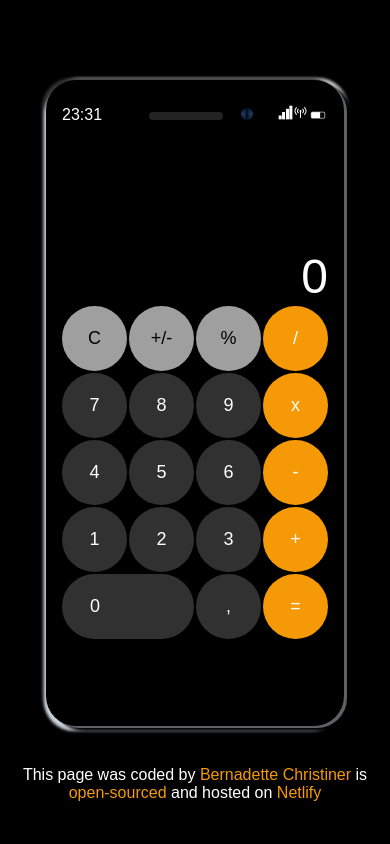
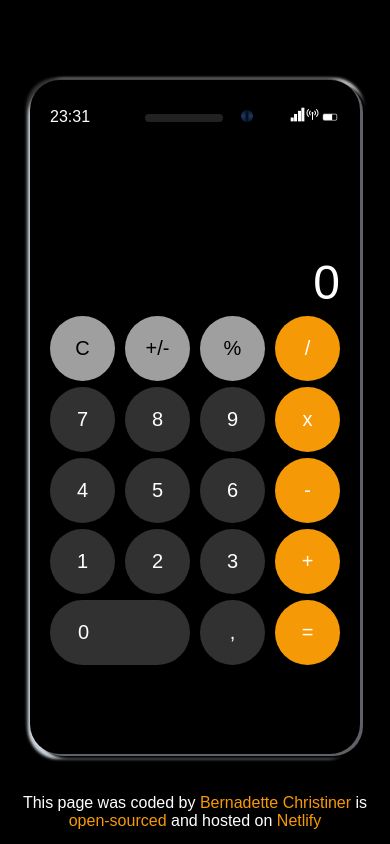
Before and after one commit to BernadetteCh/Calculator, a plain HTML site: page index.html in a window 390 px wide. Drawn offline with Linux system fonts and the light colour scheme; a web font is replaced by a local one.

Commit message:
changed font-size and padding

```diff
--- a/style.css
+++ b/style.css
@@ -4,6 +4,7 @@ body {
   background-color: black;
 }
 table {
+  max-width: 600px;
   padding-bottom: 85px;
   padding-left: 14px;
   padding-right: 14px;
@@ -132,13 +133,13 @@ footer a {
 }
 
 @media only screen and (max-width: 480px) {
-  td{
-    padding:0px;
+  td {
+    padding: 2px 4px;
   }
-  .btn-zero{
-    font-size: 18px;
+  .btn-zero {
+    font-size: 20px;
   }
-  .btn{
-    font-size: 18px;
+  .btn {
+    font-size: 20px;
   }
 }
```
